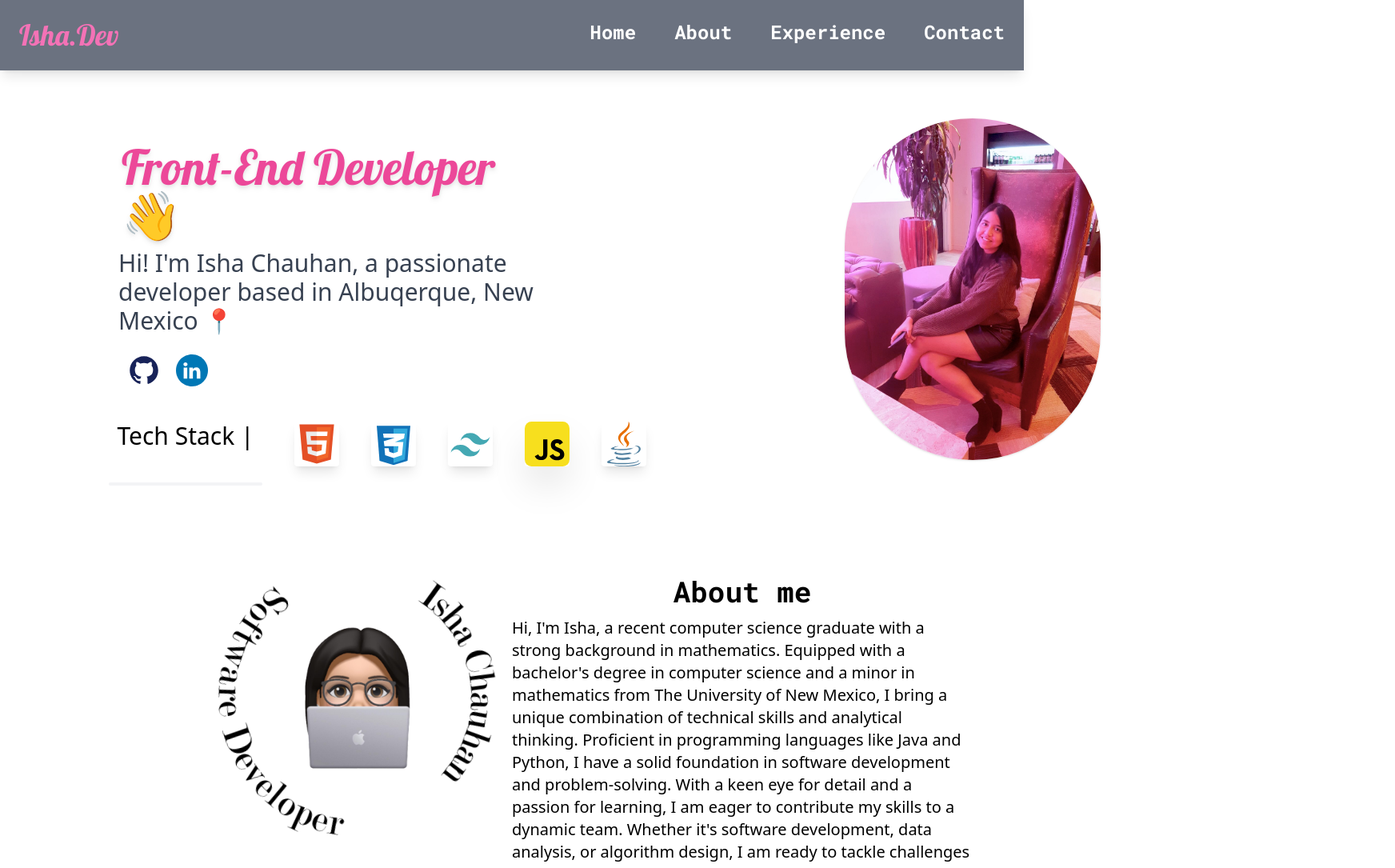
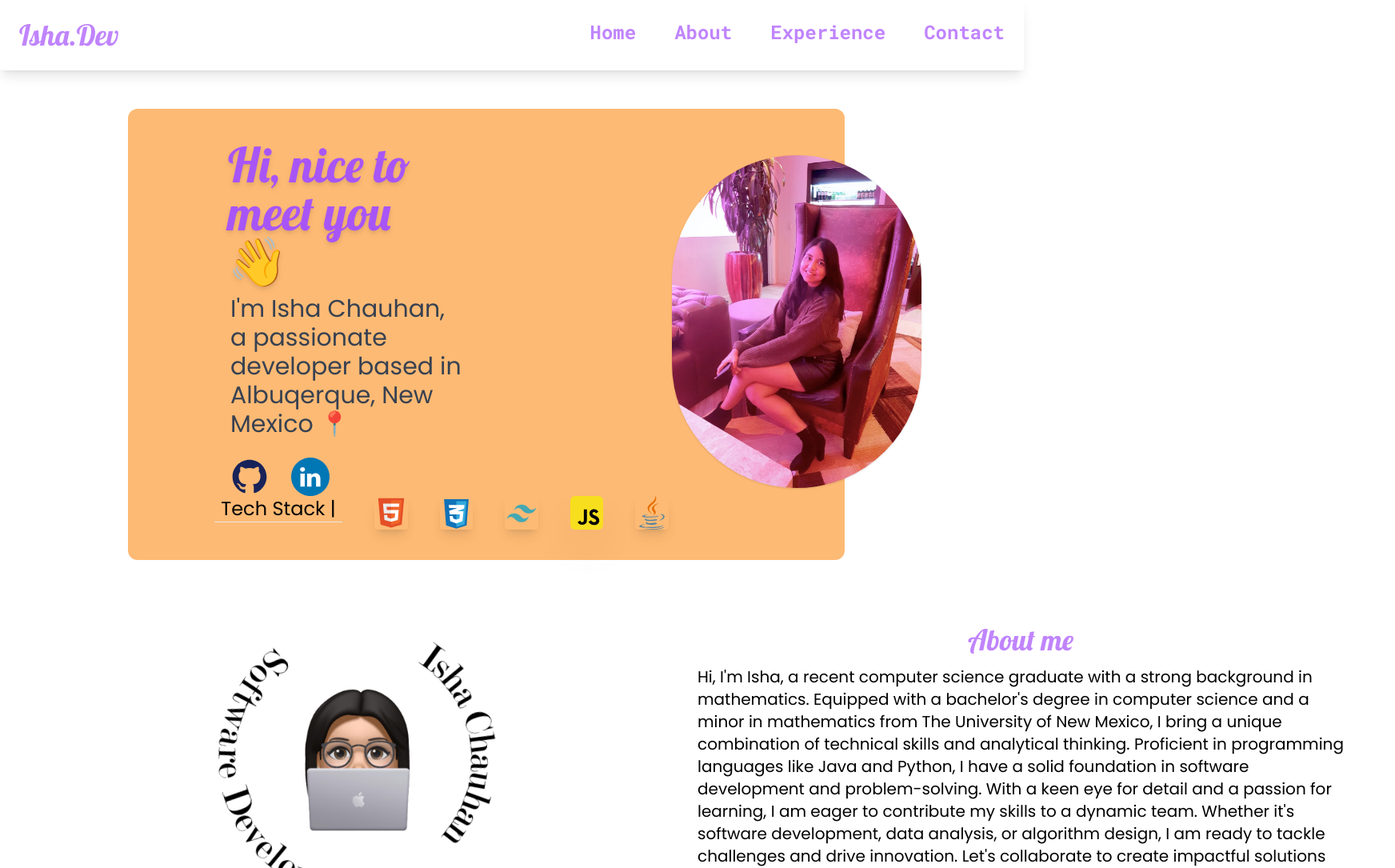
Before and after one commit to izha135/pwebs, a React (Create React App) app: page / in a window 1280 px wide. Shown: the top 1085 px of the page at 80% size, 1744 px wide, since content can reach past the window. Built offline with nearby package versions, Linux system fonts and the light colour scheme.

Commit message:
reformed hero page

```diff
--- a/public/index.html
+++ b/public/index.html
@@ -48,6 +48,9 @@
       href="https://fonts.googleapis.com/css2?family=Lobster&family=Yeseva+One&display=swap"
       rel="stylesheet"
     />
+    <link rel="preconnect" href="https://fonts.googleapis.com">
+<link rel="preconnect" href="https://fonts.gstatic.com" crossorigin>
+<link href="https://fonts.googleapis.com/css2?family=Poppins:wght@300;400;500&display=swap" rel="stylesheet">
 
     <title>React App</title>
   </head>
--- a/src/components/About-Me.jsx
+++ b/src/components/About-Me.jsx
@@ -4,22 +4,22 @@ import mylogo from "../mylogo.svg"
 
 export default function About() {
   return (
-   <section className=' grid grid-cols-2  w-full px-[4rem]'>
+   <section className=' grid grid-cols-2  w-[109rem] px-[4rem]'>
    <div className="  ">
-    <img className= " absolute w-[14rem] ml-[17rem] mt-[2rem]  mt-35 -z-10" src={imgas} alt="" />
+    <img className= " absolute w-[14rem] ml-[17rem] mt-[6rem]  mt-35 -z-10" src={imgas} alt="" />
       <span className=' '><img className='
-       absolute w-[20rem] ml-[14rem] mt-[1rem] z-12 animate-spin' src={mylogo} alt="" /></span>
+       absolute w-[20rem] ml-[14rem] mt-[5rem] z-12 animate-spin' src={mylogo} alt="" /></span>
    </div>
    <div className="-gap[]">
-   <h1 className='mt-[2rem] mb-3 text-4xl font-roboto-mono  '>About me</h1>
-   <p className='text-left text-xl '>Hi, I'm Isha, a recent computer science graduate with a strong background in mathematics. Equipped with a bachelor's degree in computer science and a minor in mathematics from The University of New Mexico, I bring a unique combination of technical skills and analytical thinking. Proficient in programming languages like Java and Python, I have a solid foundation in software development and problem-solving. With a keen eye for detail and a passion for learning, I am eager to contribute my skills to a dynamic team. Whether it's software development, data analysis, or algorithm design, I am ready to tackle challenges and drive innovation. Let's collaborate to create impactful solutions in the ever-evolving world of technology.
+   <h1 className='mt-[5rem] mb-3 text-4xl font-lobster-one text-purple-400 '>About me</h1>
+   <p className='text-left font-poppins text-xl '>Hi, I'm Isha, a recent computer science graduate with a strong background in mathematics. Equipped with a bachelor's degree in computer science and a minor in mathematics from The University of New Mexico, I bring a unique combination of technical skills and analytical thinking. Proficient in programming languages like Java and Python, I have a solid foundation in software development and problem-solving. With a keen eye for detail and a passion for learning, I am eager to contribute my skills to a dynamic team. Whether it's software development, data analysis, or algorithm design, I am ready to tackle challenges and drive innovation. Let's collaborate to create impactful solutions in the ever-evolving world of technology.
 
 
 
 
 </p></div>
 <div>
-  <h1>Education</h1>
+  <h1></h1>
 </div>
    </section>
   )
--- a/src/components/Hero.jsx
+++ b/src/components/Hero.jsx
@@ -11,21 +11,21 @@ import linkedin from "../LinkedIN.svg";
 
 export default function Hero() {
   return (
-    <section>
-      <div className="container flex flex-col-reverse lg-s:flex-row items-center xl-s:ml-28 sm-s:mt-0 gap-20 mt:5 lg-s:mt-10 lg-s:ml-16 ">
+    <section className="xl-s:ml-[6rem] md-s:ml-[2rem] md-s:mr-[2rem] md-s:mt-[3rem]">
+      <div className="grid xl-s:grid-cols-2 md-s:grid-cols-1 rounded-xl bg-orange-300 xl-s:px-[3rem]  flex-col-reverse lg-s:flex-row items-center xl-s:mr-[12rem] sm-s:mt-0 gap-12 mt:5 lg-s:mt-10 lg-s:ml-16 ">
         <div className="flex flex-col w-full gap-0 leading-3 items-center lg:items-start">
-          <h1 className="text-pink-500 inline-block font-lobster-one xl-s:-ml-2 drop-shadow-md mt-0 mr-auto px-12 sm-s:-mt-10 sm-s:ml-16 text-7xl sm:text-6xl lg:text-left  mb-0">
-            Front-End Developer 👋
+          <h1 className="text-purple-500 inline-block font-lobster-one xl-s:ml-[1.8rem] drop-shadow-md mt-0 mr-auto px-12 sm-s:mt-10 sm-s:ml-16 text-7xl sm:text-6xl lg:text-left  mb-0">
+            Hi, nice to meet you 👋
           </h1>
           <br />
-          <h3 className="text-gray-700 inline-block xl-s:ml-9 lg:text-3xl font-robot-mono ml-16 lg:text-left  sm:text-2xl sm:ml-12 mb-6">
-            Hi! I'm Isha Chauhan, a passionate developer based in Albuqerque,
+          <h3 className="text-gray-700 inline-block xl-s:ml-[5rem] lg:text-3xl font-poppins ml-16 lg:text-left  sm:text-2xl sm:ml-12 mb-6">
+            I'm Isha Chauhan, a passionate developer based in Albuqerque,
             New Mexico 📍
           </h3>
-          <div className="align-center px-12">
-            <button className="mr-5">
+          <div className="align-center ml-[5rem]">
+            <button className="mr-7">
               <a href="https://github.com/izha135" target="_blank">
-                <img className="w-10 h-auto" src={git} alt="git icon" />
+                <img className="w-12 h-auto" src={git} alt="git icon" />
               </a>
             </button>
 
@@ -36,7 +36,7 @@ export default function Hero() {
                 className=""
               >
                 <img
-                  className="w-10 h-auto"
+                  className="w-12 h-auto"
                   src={linkedin}
                   alt="linkedin icon"
                 />
@@ -45,19 +45,19 @@ export default function Hero() {
           </div>
         </div>
 
-        <div className="flex flex-wrap justify-center xl-s:w-full  xl-s:px-4 w-1/2 sm-s:w-4/12 sm-s:mt-5 px-4 sm-s:mb-0 md:mb-0 lg-mb-0 ">
+        <div className=" flex-wrap xl-s:mt-[3rem]  xl-s:w-[28rem] md-s:ml-[16rem] md-s:mr-[13rem] sm-s:w-4/12 sm-s:mt-5 px-4 sm-s:mb-0 md:mb-0 lg-mb-0 ">
           <img
-            className="pb-2/3 h-110 w-110 rounded-full object-bottom  max-w-xs scale-1.7 shadow  ml-auto  border-none"
+            className=" mx-auto h-[26rem] max-w-xs rounded-full  scale-1.7 shadow  md-s:-ml-[4rem]  border-none"
             src={me2}
             alt="me"
           />
         </div>
-      </div>
-      <div className="flex px-20 xl-s:ml-[3.5rem] w-auto gap-0 xl-s:-mt-[3rem] sm-s:mt-10 mb-10">
-        <ul className="flex align-center px-30 gap-10 ">
+
+        <div className="inline-block  px-1 xl-s:ml-[3.5rem] w-full gap-0 xl-s:-mt-[3rem] sm-s:mt-[1rem] mb-1">
+        <ul className="flex align-center md-s:w-[38rem] px-30 gap-10 ">
           <li>
-            <h1 className="font-robot-mono md-s:text-2xl xl-s:text-3xl">Tech Stack |</h1>
-            <hr class="w-48 h-1 mx-auto my-4 bg-gray-100 border-0 rounded md:my-10 dark:bg-gray-700" />
+            <h1 className="font-poppins md-s:text-3xl sm-s:text-3xl xl-s:text-2xl">Tech Stack |</h1>
+            <hr class="w-40 h-1 md:mb-10 " />
 
           </li>
           <li>
@@ -98,6 +98,8 @@ export default function Hero() {
           <li></li>
         </ul>
       </div>
+      </div>
+
     </section>
   );
 }
--- a/src/components/NavBar.jsx
+++ b/src/components/NavBar.jsx
@@ -4,26 +4,26 @@ import React from "react";
 
 function NavBar() {
   return (
-    <header className="bg-gray-500 flex sticky top-0 justify-between z-10 shadow-lg">
+    <header className="bg-white flex sticky top-0 rounded justify-between z-10 shadow-lg">
       <div className=" flex flex-row  ">
         <button className="basis-5">
-          <h1 className="text-4xl text-pink-400 font-lobster-one px-6 py-6 ">
+          <h1 className="text-4xl text-purple-400 font-lobster-one px-6 py-6 ">
             Isha.Dev
           </h1>
         </button>
       </div>
       <div className=" flex-row  ">
         <ul className="text-gray justify-between">
-          <li className="inline-block  px-6 py-6 font-roboto-mono 	text-white text-2xl">
+          <li className="inline-block  px-6 py-6 font-roboto-mono 	text-purple-400 text-2xl">
             <a href="#home">Home</a>
           </li>
-          <li className="inline-block px-6 py-6 font-roboto-mono  text-white	 text-2xl">
+          <li className="inline-block px-6 py-6 font-roboto-mono  text-purple-400	 text-2xl">
             <a href="#about">About</a>
           </li>
-          <li className="inline-block px-6 py-6 font-roboto-mono  text-white text-2xl">
+          <li className="inline-block px-6 py-6 font-roboto-mono  text-purple-400 text-2xl">
             <a href="#experience">Experience</a>
           </li>
-          <li className="inline-block px-6 py-6 font-roboto-mono  text-white text-2xl">
+          <li className="inline-block px-6 py-6 font-roboto-mono  text-purple-400 text-2xl">
             <a href="#contact">Contact</a>
           </li>
         </ul>
--- a/tailwind.config.js
+++ b/tailwind.config.js
@@ -9,6 +9,7 @@ module.exports = {
         "roboto-mono": ["Roboto Mono", "monospace"],
         "lobster-one": ["Lobster", "cursive"],
         "yeseva-one": ["Yeseva One", "cursive"],
+        'poppins':['Poppins','sans-serif']
       },
       screens: {
         "sm-s": "640px",
```
